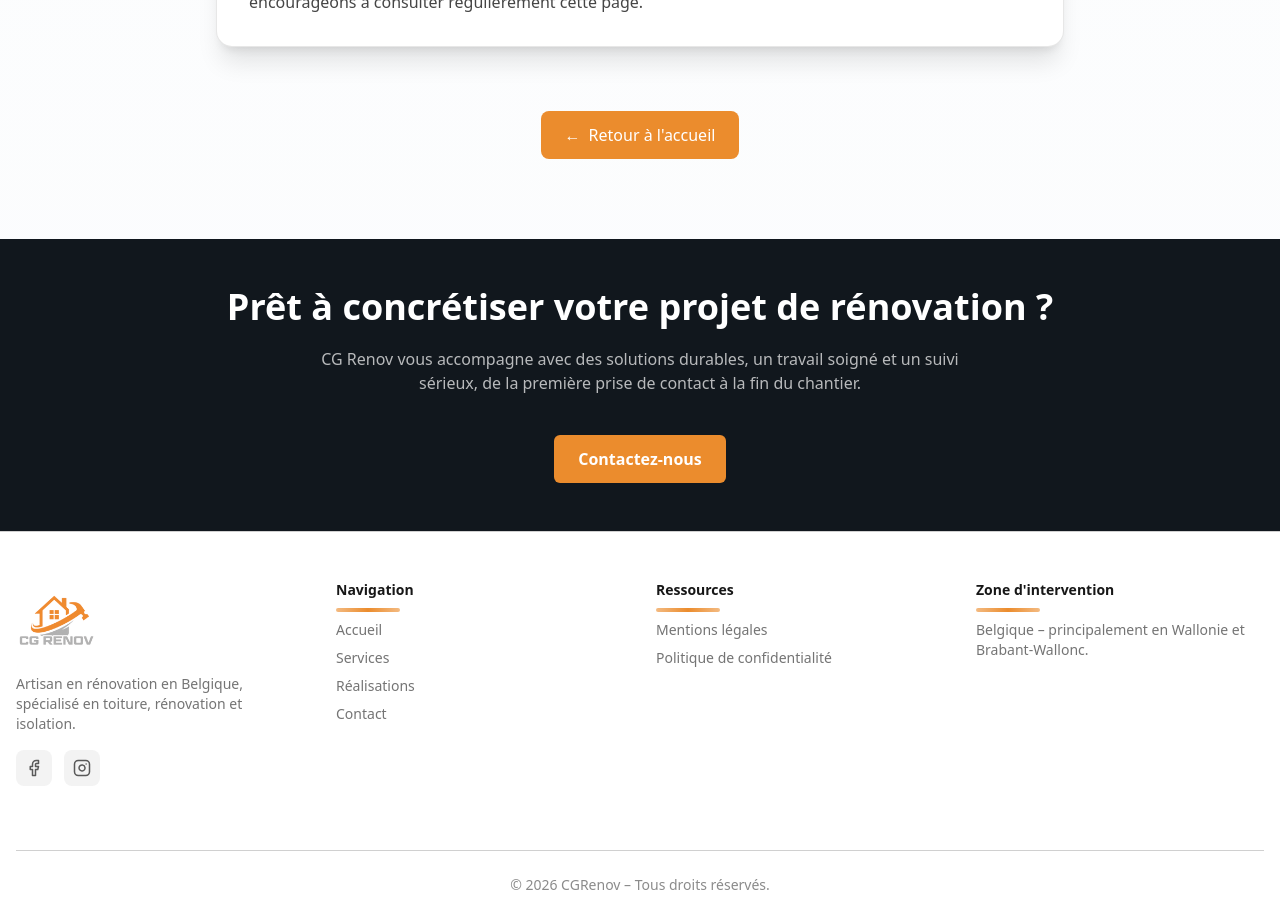
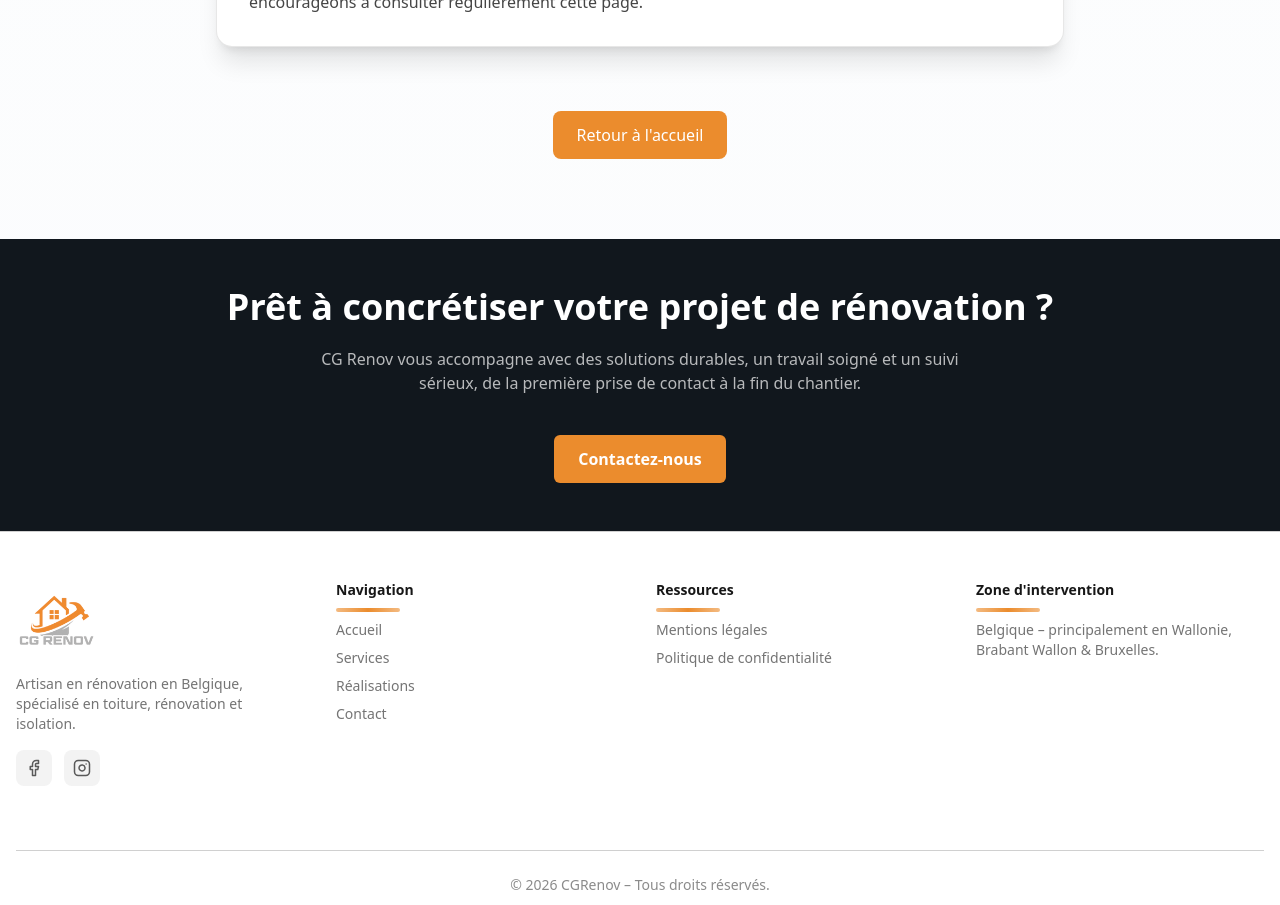
Before and after one commit to NicolasDeza/cgrenov, a Nuxt app: page /legal/politique-confidentialite in a window 1280 px wide. Shown: the part 3520-4425 px from the top of the page. Built offline with nearby package versions, Linux system fonts and the light colour scheme.

Commit message:
Info localisation + Modif pages légales

```diff
--- a/app/components/AppFooterAccordion.vue
+++ b/app/components/AppFooterAccordion.vue
@@ -284,7 +284,7 @@ const toggleSection = (section: string) => {
           >
             <div class="min-h-0 text-sm text-foreground/60">
               <p>
-                Belgique – principalement en Wallonie et Brabant-Wallonc.
+                Belgique – principalement en Wallonie, Brabant Wallon & Bruxelles.
               </p>
             </div>
           </div>
--- a/app/components/ContactForm.vue
+++ b/app/components/ContactForm.vue
@@ -151,7 +151,7 @@ onBeforeUnmount(() => {
                   Zone d’intervention
                 </p>
                 <p class="text-foreground  font-medium">
-                  Wallonie – Brabant wallon et environs
+                  Wallonie – Brabant wallon et Bruxelles
                 </p>
               </div>
             </div>
--- a/app/components/HeroContactBar.vue
+++ b/app/components/HeroContactBar.vue
@@ -41,7 +41,7 @@ import {
 
         <span class="hidden lg:inline-flex items-center gap-2 text-white/60">
           <MapPin :size="16" aria-hidden="true" />
-          Belgique – Brabant wallon & Wallonie
+          Belgique – Wallonie, Brabant Wallon & Bruxelles
         </span>
       </div>
 
--- a/app/pages/legal/politique-confidentialite.vue
+++ b/app/pages/legal/politique-confidentialite.vue
@@ -254,7 +254,7 @@ useSeoMeta({
             to="/"
             class="inline-flex items-center gap-2 px-6 py-3 rounded-lg bg-primary hover:bg-primary-hover text-white font-medium transition-colors"
           >
-            <span aria-hidden="true">←</span>
+
             Retour à l'accueil
           </NuxtLink>
         </div>
```
